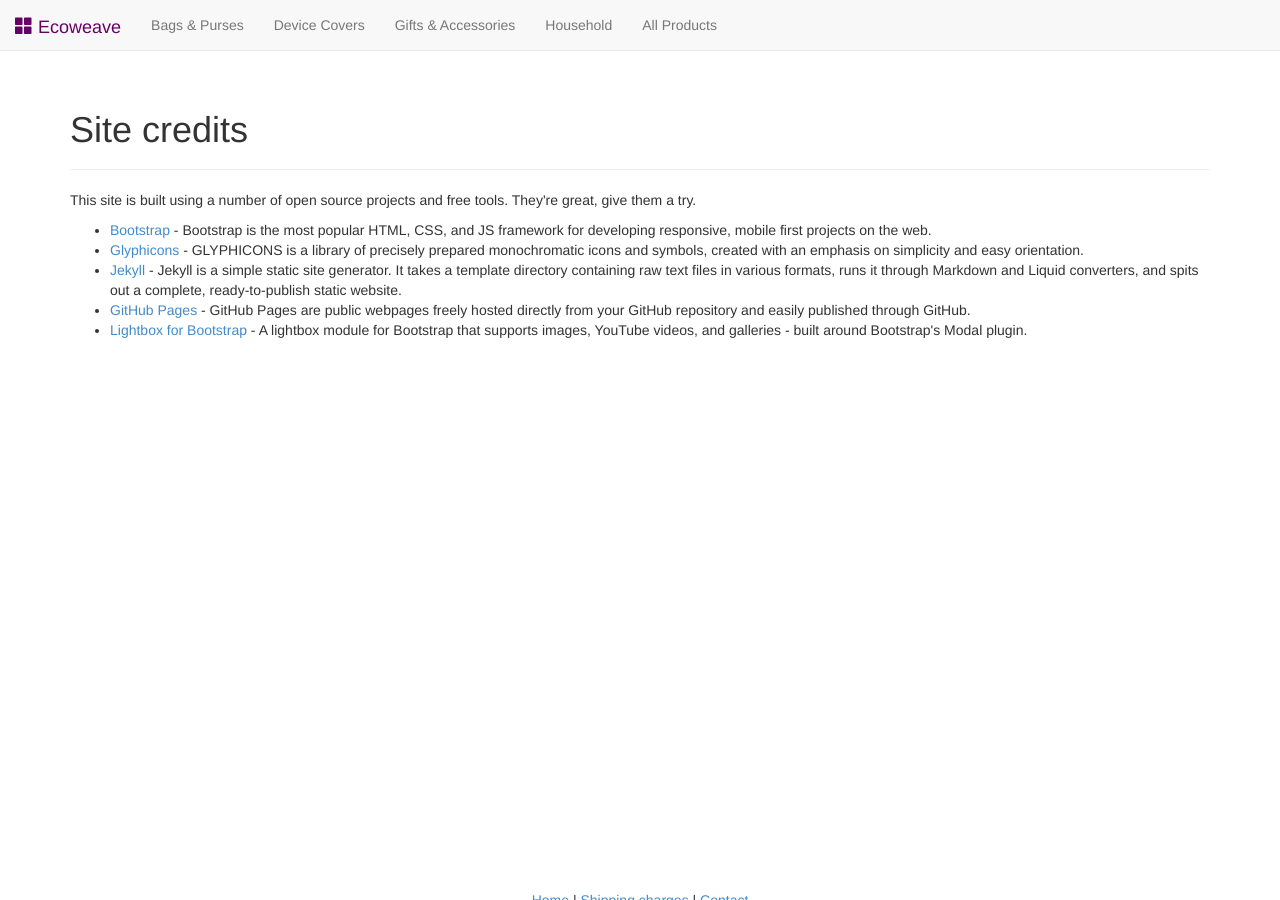
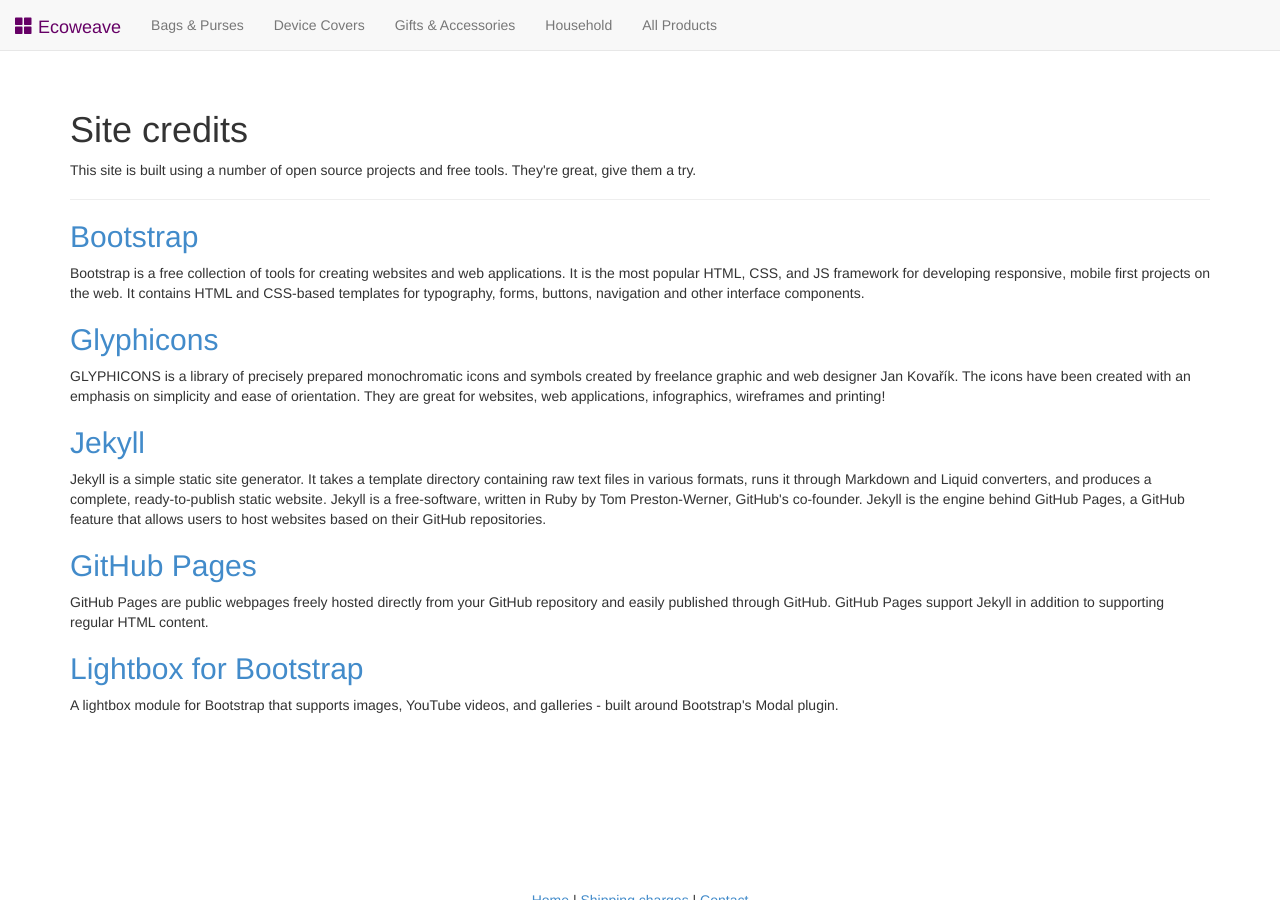
Before and after one commit to ecoweave/ecoweave.github.io, a Jekyll site: the page built from credits.html, in a window 1280 px wide and 900 px high. Built offline with Jekyll 4.4.1, drawn with Linux system fonts in a browser that asks for light colours; nearby versions of some CDN libraries; Markdown is read by kramdown in place of the engine named in the settings.

Commit message:
Updated credits page with even more information on tools used

```diff
--- a/credits.html
+++ b/credits.html
@@ -5,16 +5,21 @@
 
 <div class="page-header">
   <h1>{{page.title}}</h1>
+  <p>This site is built using a number of open source projects and free tools. They're great, give them a try.</p>
 </div>
 
-<p>
-  This site is built using a number of open source projects and free tools. They're great, give them a try.
-</p>
 
-<ul>
-  <li><a href="http://getbootstrap.com/">Bootstrap</a> - Bootstrap is the most popular HTML, CSS, and JS framework for developing responsive, mobile first projects on the web.</li>
-  <li><a href="http://glyphicons.com/">Glyphicons</a> - GLYPHICONS is a library of precisely prepared monochromatic icons and symbols, created with an emphasis on simplicity and easy orientation.</li>
-  <li><a href="http://jekyllrb.com/">Jekyll</a> - Jekyll is a simple static site generator. It takes a template directory containing raw text files in various formats, runs it through Markdown and Liquid converters, and spits out a complete, ready-to-publish static website.</li>
-  <li><a href="https://pages.github.com/">GitHub Pages</a> - GitHub Pages are public webpages freely hosted directly from your GitHub repository and easily published through GitHub.</li>
-  <li><a href="http://ashleydw.github.io/lightbox/">Lightbox for Bootstrap</a> - A lightbox module for Bootstrap that supports images, YouTube videos, and galleries - built around Bootstrap's Modal plugin.</li>
-</ul>
+<h2><a href="http://getbootstrap.com/">Bootstrap</a></h2>
+<p>Bootstrap is a free collection of tools for creating websites and web applications. It is the most popular HTML, CSS, and JS framework for developing responsive, mobile first projects on the web. It contains HTML and CSS-based templates for typography, forms, buttons, navigation and other interface components.</p>
+
+<h2><a href="http://glyphicons.com/">Glyphicons</a></h2>
+<p>GLYPHICONS is a library of precisely prepared monochromatic icons and symbols created by freelance graphic and web designer Jan Kovařík. The icons have been created with an emphasis on simplicity and ease of orientation. They are great for websites, web applications, infographics, wireframes and printing!</p>
+
+<h2><a href="http://jekyllrb.com/">Jekyll</a></h2>
+<p>Jekyll is a simple static site generator. It takes a template directory containing raw text files in various formats, runs it through Markdown and Liquid converters, and produces a complete, ready-to-publish static website. Jekyll is a free-software, written in Ruby by Tom Preston-Werner, GitHub's co-founder. Jekyll is the engine behind GitHub Pages, a GitHub feature that allows users to host websites based on their GitHub repositories.</p>
+
+<h2><a href="https://pages.github.com/">GitHub Pages</a></h2>
+<p>GitHub Pages are public webpages freely hosted directly from your GitHub repository and easily published through GitHub. GitHub Pages support Jekyll in addition to supporting regular HTML content.</p>
+
+<h2><a href="http://ashleydw.github.io/lightbox/">Lightbox for Bootstrap</a></h2>
+<p>A lightbox module for Bootstrap that supports images, YouTube videos, and galleries - built around Bootstrap's Modal plugin.</p>
```
